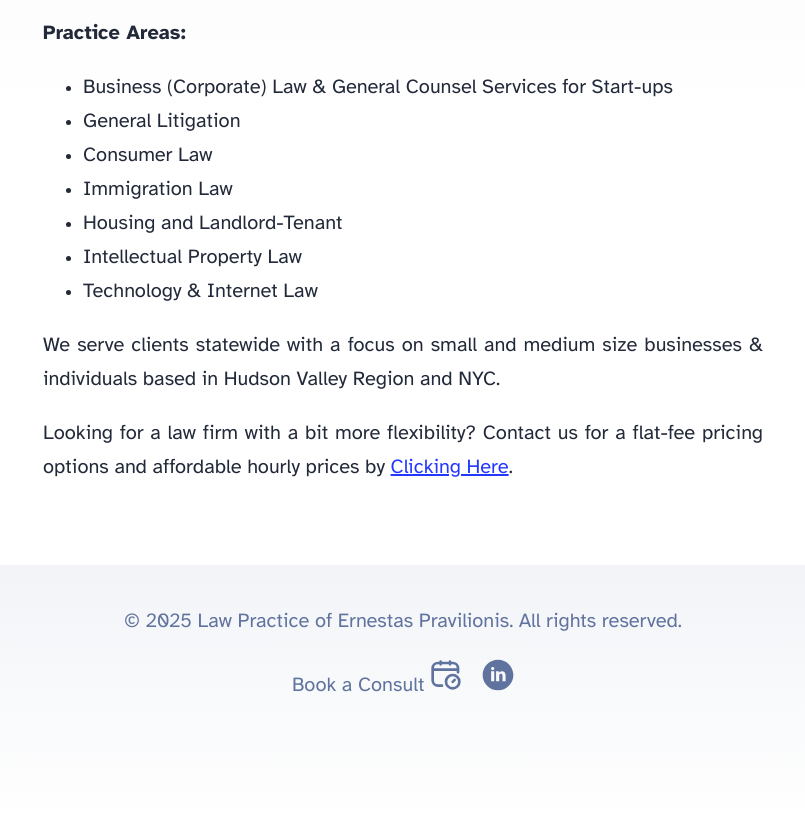
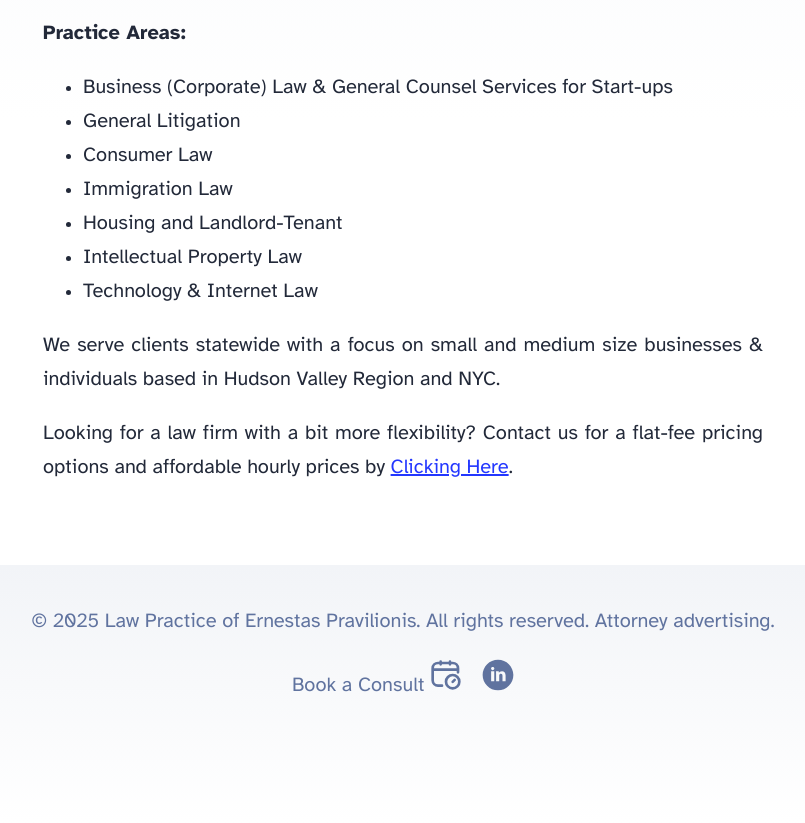
Before and after one commit to epravilionis/epra-website, an Astro site: page / in a window 1280 px wide. Shown: the part 480-1303 px from the top of the page, without its empty margins (237-1042 px from the left). Built offline with nearby package versions, Linux system fonts and the light colour scheme; Astro itself is replaced by a stand-in of ours.

Commit message:
Update Footer.astro

```diff
--- a/src/components/Footer.astro
+++ b/src/components/Footer.astro
@@ -4,7 +4,7 @@ import { SITE_TITLE } from '../consts';
 ---
 
 <footer>
-	&copy; {today.getFullYear()} Law Practice of Ernestas Pravilionis. All rights reserved.
+	&copy; {today.getFullYear()} Law Practice of Ernestas Pravilionis. All rights reserved. Attorney advertising.
 	<div class="social-links">
 	<a href="https://lawpracticeofernestaspravilionis.zohobookings.com/#/lawpracticeofernestaspravilionis" target="_blank">
 			<span class="sr-only">Book a Consult</span>
```
